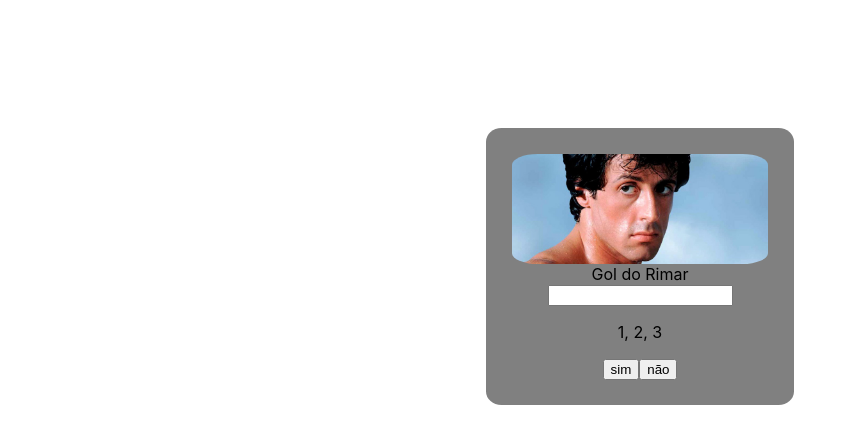
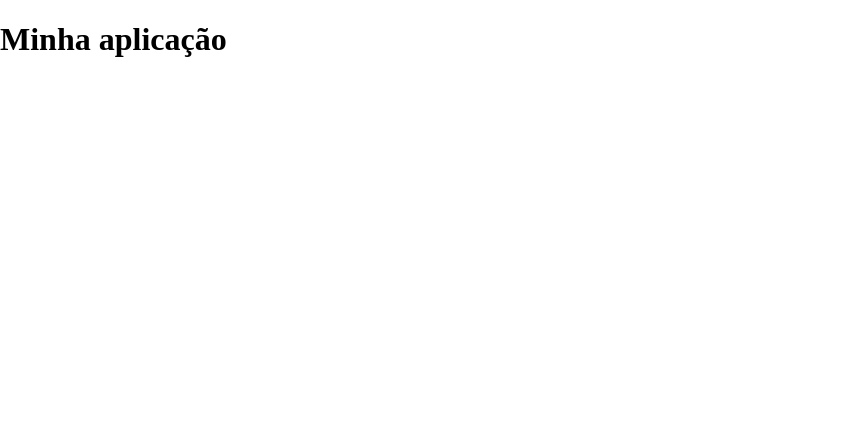
Before and after one commit to PabloLdS/codigos, a React app: page / in a window 1280 px wide. Shown: the whole page, without its empty margins (0-857 px from the left). Built offline with nearby package versions, Linux system fonts and the light colour scheme.

Commit message:
codigos de home

```diff
--- a/src/components/Imagem.js
+++ /dev/null
@@ -1,11 +0,0 @@
-import React from 'react';
-import teste from '../image/rocky.jpg'
-
-const Imagem = () => {
-    return ( <>
-        <img src={teste}  alt='' className='img'/>
-    </>
-    )
-}
-
-export default Imagem;
--- a/src/components/Text.js
+++ /dev/null
@@ -1,14 +0,0 @@
-import React from "react";
-
-const Text  = ( ) => {
-    return ( <>
-
-        <div className= "Text">
-            <p>1, 2, 3</p>
-        </div>
-
-    </>)
-
-
-}
-export default Text;
--- a/src/components/Textfield.js
+++ /dev/null
@@ -1,15 +0,0 @@
-import React from "react";
-
-const Textfield = ( ) => {
-    return ( <>
-
-        <div className= "Textfield">
-
-            <input type="text"></input>
-        </div>
-
-    </>)
-
-
-}
-export default Textfield;
--- a/src/components/button.js
+++ /dev/null
@@ -1,15 +0,0 @@
-import React from "react";
-
-const Button = ( ) => {
-    return ( <>
-
-        <div className= "Button">
-            <button type="buttor">sim</button>
-            <button type="buttor">não</button>
-        </div>
-
-    </>)
-
-
-}
-export default Button;
--- a/src/components/label.js
+++ /dev/null
@@ -1,14 +0,0 @@
-import React from "react";
-
-const Label = ( ) => {
-    return ( <>
-
-        <div className= "label">
-            <label for= "capeta">Gol do Rimar</label>
-        </div>
-
-    </>)
-
-
-}
-export default Label;
--- /dev/null
+++ b/src/components/pages/Home.js
@@ -0,0 +1,5 @@
+import React from 'react'
+
+const Home = () => <h1>Home</h1>
+
+export default Home
--- /dev/null
+++ b/src/components/pages/Navbar.js
@@ -0,0 +1,5 @@
+import React from 'react'
+
+const Navbar = () => <h1>Navbar</h1>
+
+export default Navbar
--- /dev/null
+++ b/src/components/pages/footer.js
@@ -0,0 +1,5 @@
+import React from 'react'
+
+const footer = () => <h1>footer</h1>
+
+export default footer
--- a/src/index.css
+++ b/src/index.css
@@ -1,20 +1,4 @@
 body {
-  margin: 0;
-  padding: 0;
-  width: 100%;
-  font-family: -apple-system, BlinkMacSystemFont, 'Segoe UI', 'Roboto', 'Oxygen',
-    'Ubuntu', 'Cantarell', 'Fira Sans', 'Droid Sans', 'Helvetica Neue',
-    sans-serif;
-  -webkit-font-smoothing: antialiased;
-  -moz-osx-font-smoothing: grayscale;
+  padding: 0%;
+  margin: 0%;
 }
-
-code {
-  font-family: source-code-pro, Menlo, Monaco, Consolas, 'Courier New',
-    monospace;
-}
-
-#root{
-  display: flex;
-  justify-content: center;
-}
--- a/src/views/App.css
+++ /dev/null
@@ -1,20 +0,0 @@
-.cssContainer{
-
-        padding: 2%;
-            border-radius: 5%;
-            width: 20%;
-            height: auto;
-            background-color: gray;
-            flex-direction: column;
-            justify-content: center;
-            align-items: center;
-            text-align: center;
-            display: flex;
-            position: absolute;
-            margin:10%;
-    }
-.img {
-    width: 100%;
-    height: 20%;
-    border-radius: 10%;
-}
--- a/src/views/App.js
+++ b/src/views/App.js
@@ -1,25 +1,6 @@
 import React from 'react';
-import Imagem from '../components/Imagem';
-import Label from '../components/label';
-import Text from '../components/Text';
-import Textfield from '../components/Textfield';
-import Button from '../components/button';
-import Style from '../views/App.css';
 
-const Caixa = () => {
-    return (<>
-
-        <div className='cssContainer'>
-            <Imagem />
-            <Label />
-            <Textfield/>
-            <Text/>
-            <Button/>
-        </div>
+const Tela = () => <h1>Minha aplicação</h1>
 
 
-    </>)
-
-}
-
-export default Caixa;
+export default Tela
```
Also changed, not shown: src/image/rocky.jpg (deleted), 2 other files.
